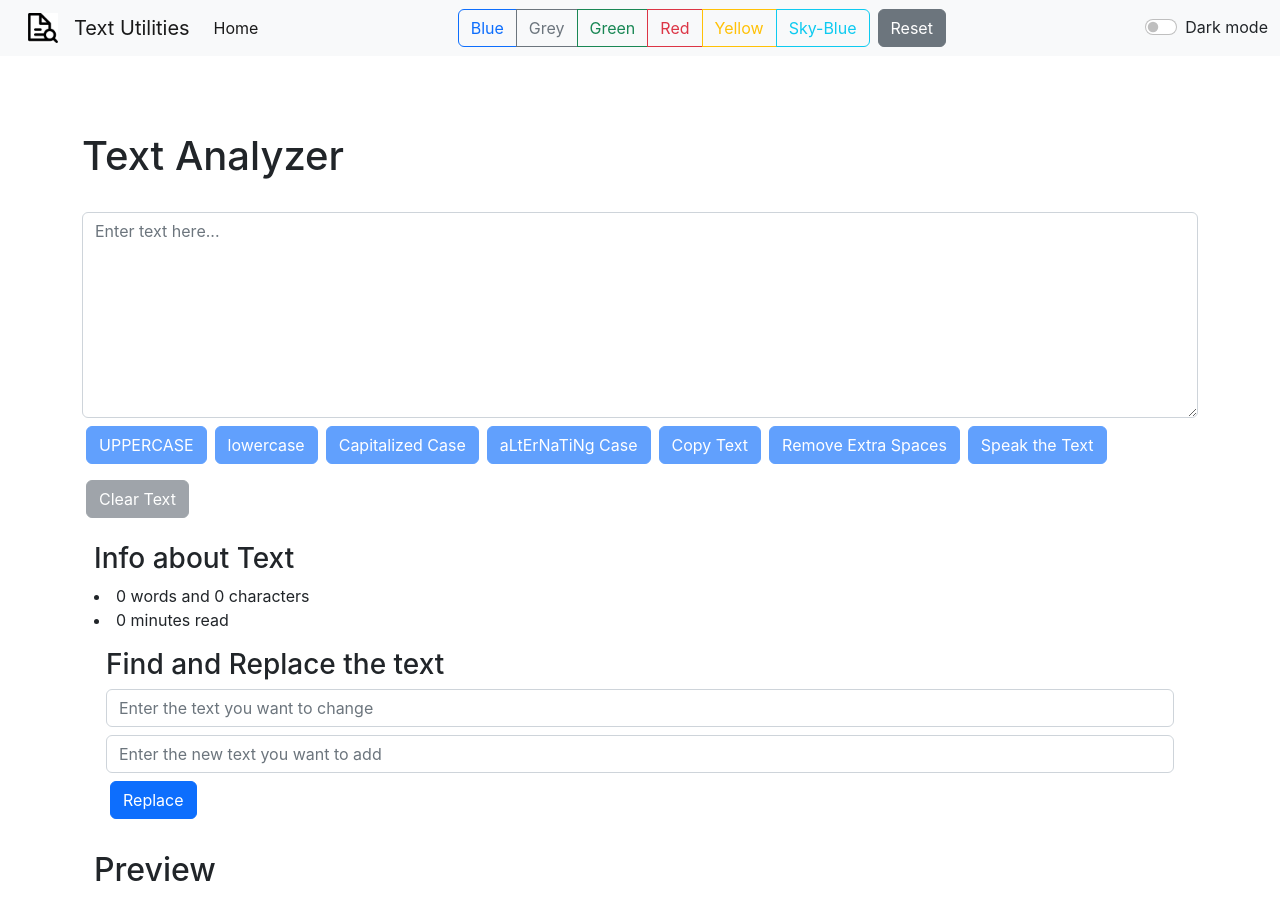
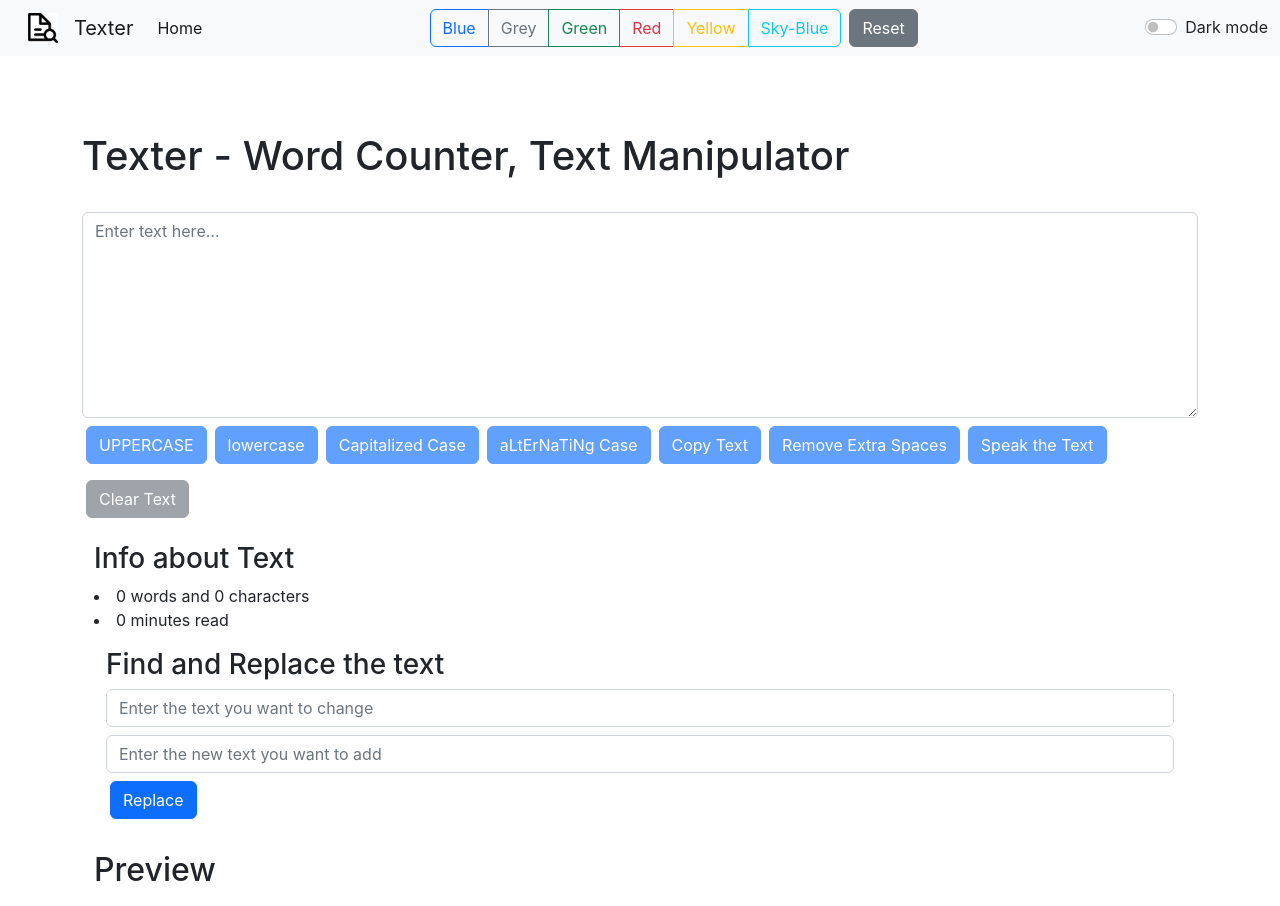
Before and after one commit to codaestroTayyab/text-utils-react, a React (Create React App) app: page / in a window 1280 px wide. Built offline with nearby package versions, Linux system fonts and the light colour scheme.

Commit message:
changed name to texter

```diff
--- a/src/App.js
+++ b/src/App.js
@@ -99,7 +99,7 @@ function App() {
     <>
       {/* <BrowserRouter> */}
         <Navbar
-          title="Text Utilities"
+          title="Texter"
           mode={mode}
           toggle={toggleMode}
           lightDarkMode={lightDarkMode}
@@ -109,7 +109,7 @@ function App() {
           {/* <Routes> */}
             {/* <Route exact path="/" element = {<TextBox heading="Text Analyzer" alertShow={alertShow} />}/>
             <Route exact path="about" element = {<About/> }/> */}
-            <TextBox heading="Text Analyzer" alertShow={alertShow} />
+            <TextBox heading="Texter - Word Counter, Text Manipulator" alertShow={alertShow} />
 
           {/* </Routes> */}
         </div>
```
